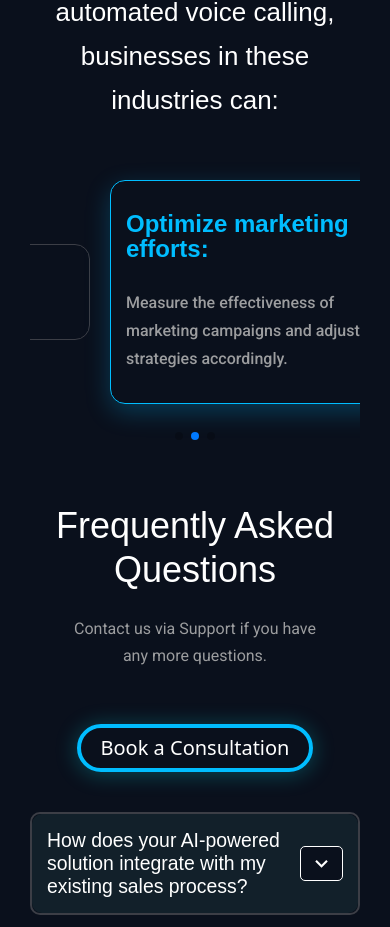
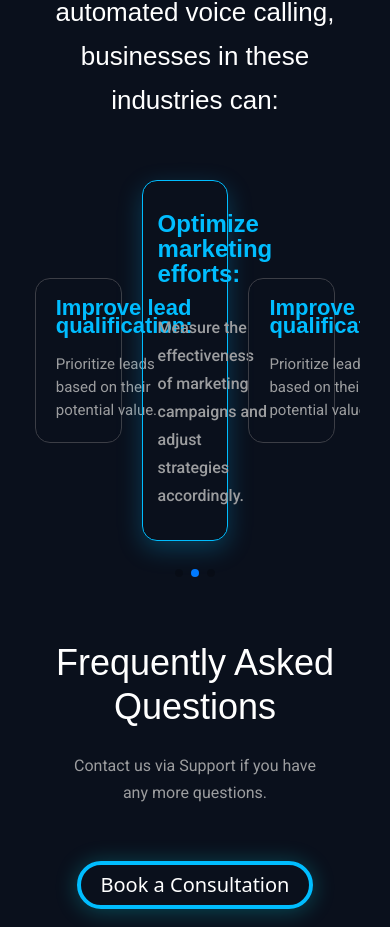
Before and after one commit to muhzee733/4ir, a Next.js app: page /landing/leadgeneration in a window 390 px wide. Shown: the part 7959-8886 px from the top of the page. Built offline with nearby package versions, Linux system fonts and the light colour scheme.

Commit message:
bugs fixws

```diff
--- a/src/components/Slider.jsx
+++ b/src/components/Slider.jsx
@@ -17,6 +17,7 @@ const Slider = ({ SliderData }) => {
       ref={swiperRef}
       slidesPerView={3}
       spaceBetween={40}
+      loop={true}
       pagination={{
         clickable: true,
       }}
@@ -24,22 +25,29 @@ const Slider = ({ SliderData }) => {
       modules={[Pagination, Navigation]}
       className="mySwiper"
       breakpoints={{
-        320: {
+        300: {
           slidesPerView: 1,
           spaceBetween: 20,
+          centeredSlides: false,
         },
-        640: {
+        768: {
           slidesPerView: 1,
           spaceBetween: 10,
+          centeredSlides: false,
         },
-        1024: {
+        992: {
+          slidesPerView: 3,
+          spaceBetween: 40,
+          centeredSlides: false,
+        },
+        1200: {
           slidesPerView: 3,
           spaceBetween: 40,
         },
       }}
     >
       {SliderData?.map((item, key) => (
-        <SwiperSlide key={key}>
+        <SwiperSlide key={key} className="custom-slide">
           <div className={`testimonial-card`}>
             <div className="d-flex align-items-center">
               {item.img && (
--- a/src/components/widgets.css
+++ b/src/components/widgets.css
@@ -58,9 +58,8 @@
 }
 
 .testimonial-card h5 {
-  font-size: 16px !important;
+  font-size: 22px !important;
   font-weight: 500 !important;
-  line-height: 18px !important;
 }
 
 .testimonial-card h6 {
@@ -70,10 +69,10 @@
 }
 
 .testimonial-card p {
-  font-size: 12px !important;
+  padding-top: 10px;
+  font-size: 15px !important;
   font-weight: 400 !important;
-  line-height: 18px !important;
-  padding-top: 10px;
+  line-height: 23px !important;
 }
 
 .testimonial-card img {
@@ -92,7 +91,7 @@
 .swiper-slide-active .testimonial-card {
   background-color: rgba(20, 20, 20, 1);
   border-radius: 12.9px !important;
-  padding: 40px;
+  padding: 25px;
 }
 
 .swiper-slide-active .testimonial-card h5 {
@@ -665,9 +664,6 @@
     margin: 0 auto;
     padding: 10px !important;
   }
-  .swiper-slide-active{
-    width: 400px !important;
-  }
   .main-body {
     height: fit-content;
     padding: 40px 0px 20px 20px;
--- a/src/pages/landing/leadgeneration/aivoiceCalling.css
+++ b/src/pages/landing/leadgeneration/aivoiceCalling.css
@@ -460,10 +460,20 @@
 .leadSidebar .testimonial-card .testimonial-client {
   margin: 0px !important;
 }
+/* .swiper-slide-prev, .swiper-slide-next {
+  height: 190px;
+} */
+
+.swiper-wrapper{
+  transform: unset !important;
+}
+.custom-slide {
+  width: 28% !important; /* Set slide width to 32% */
+}
 
 .leadSidebar .testimonial-card h5 {
   color: var(--primary) !important;
-  line-height: 20px !important;
+  line-height: 30px !important;
   font-weight: 600 !important;
 }
 
@@ -475,6 +485,9 @@
 
   border: 1px solid var(--border) !important;
   border-radius: 15px !important;
+  /* width: 28% !important; */
+  display: flex;
+  align-items: center;
 }
 
 .leadSidebar .swiper-slide-active .testimonial-card h5 {
@@ -739,8 +752,6 @@
   }
 
   .leadSidebar .swiper-slide-active {
-    height: unset;
-    width: 343px !important;
     border: 1px solid var(--primary);
   }
 
@@ -767,6 +778,8 @@
 
   .swiper-wrapper {
     justify-content: center;
+    width: 94%;
+    margin: 0 auto;
   }
 
   .banner-heading-top1 .h2 {
@@ -970,7 +983,7 @@
   }
 
   .leadSidebar .testimonial-card h5 {
-    line-height: 20px !important;
+    line-height: 28px !important;
   }
 
   .leadSidebar .swiper-slide-active .testimonial-card h5 {
@@ -988,8 +1001,6 @@
     margin: 50px 0px !important;
   }
   .leadSidebar .swiper-slide-active {
-    height: unset;
-    width: 313px !important;
     border: 1px solid var(--primary);
   }
 
@@ -1157,10 +1168,10 @@
     width: 150px !important;
   } */
 
-  .leadSidebar .swiper-slide-active {
+  /* .leadSidebar .swiper-slide-active {
     height: 240px !important;
     width: 280px !important;
-  }
+  } */
 
   .testimonial-heading {
     padding: 20 !important;
@@ -1325,10 +1336,10 @@
     width: 160px !important;
   } */
 
-  .leadSidebar .swiper-slide-active {
+  /* .leadSidebar .swiper-slide-active {
     height: 220px !important;
     width: 280px !important;
-  }
+  } */
 
   .client-heading h5 {
     text-align: center;
@@ -1432,14 +1443,10 @@
     max-width: 30% !important;
   }
 
-  .swiper-wrapper {
-    justify-content: flex-start !important;
-  }
-
-  .leadSidebar .swiper-slide-active {
+  /* .leadSidebar .swiper-slide-active {
     width: 100% !important;
     height: 100% !important;
-  }
+  } */
 
   .aiPoweredIndustries-card {
     min-width: 47% !important;
@@ -1473,9 +1480,6 @@
     font-size: 14px !important;
     line-height: 24px !important;
   }
-.leadSidebar .swiper-wrapper{
-  transform: translate3d(-270px, 0px, 0px) !important;
-}
   .leads-lower-content .card {
     width: 47% !important;
   }
--- a/src/pages/landing/leadgeneration/index.jsx
+++ b/src/pages/landing/leadgeneration/index.jsx
@@ -593,7 +593,7 @@ export default function AiVoiceCalling() {
                           <h6>Enhanced Conversion Rates:</h6>
                           <p>
                             {" "}
-                            By consistently following up with leads, we'll increase the likelihood of conversions.
+                            By consistently following up with leads, well increase the likelihood of conversions.
                           </p>
                         </div>
                       </div>
```
